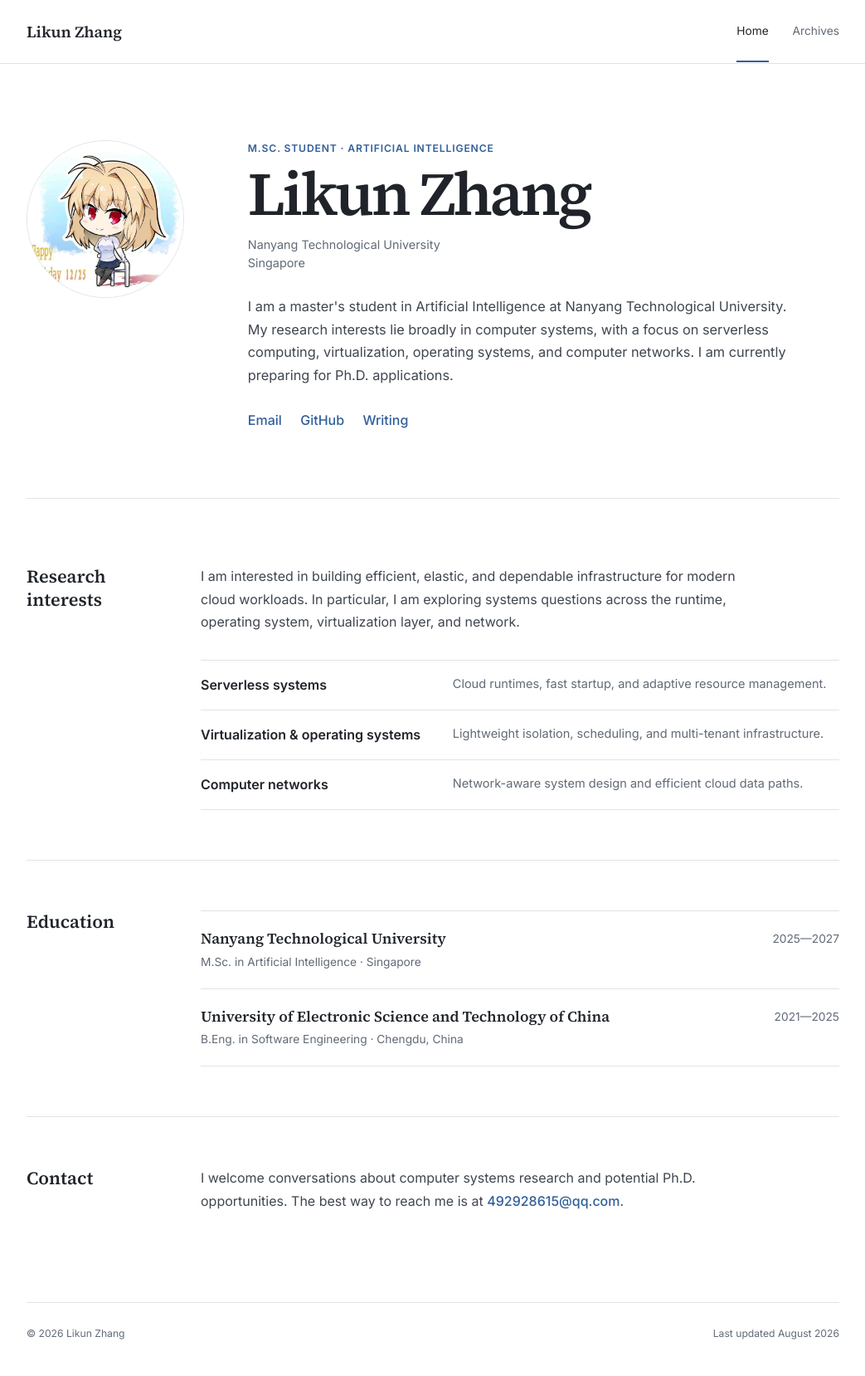
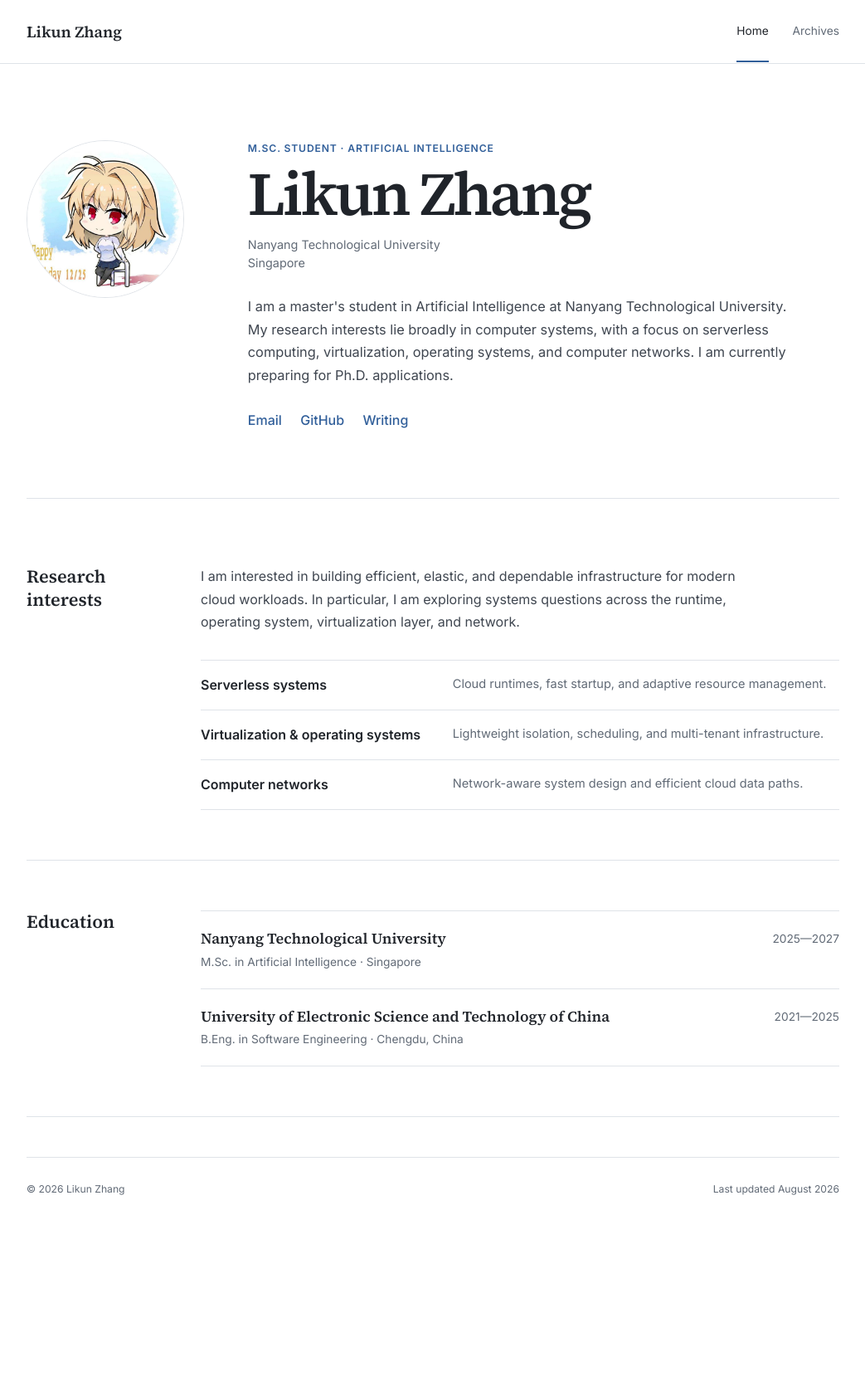
Before and after one commit to Liquidzk/Liquidzk.github.io, a Jekyll site: the page index.html, which Jekyll copies as it is, in a window 1280 px wide. Shown: the whole page at 83% size, without its empty margins (118-1161 px from the left). Built offline with Jekyll 4.4.1, drawn with Linux system fonts in a browser that asks for light colours; after the commit the page ends 1483 px from its top, so only the background shows below that.

Commit message:
Remove redundant contact section

```diff
--- a/index.html
+++ b/index.html
@@ -144,16 +144,6 @@
           </div>
         </section>
 
-        <section class="profile-section brief-section" aria-labelledby="contact-title">
-          <h2 id="contact-title">Contact</h2>
-          <div class="section-content">
-            <p>
-              I welcome conversations about computer systems research and potential Ph.D.
-              opportunities. The best way to reach me is at
-              <a class="inline-link" href="mailto:492928615@qq.com">492928615@qq.com</a>.
-            </p>
-          </div>
-        </section>
       </div>
     </main>
 
--- a/styles.css
+++ b/styles.css
@@ -164,7 +164,6 @@ img {
 }
 
 .profile-links a,
-.inline-link,
 .post-link {
   color: var(--accent);
   font-weight: 500;
@@ -176,8 +175,6 @@ img {
 
 .profile-links a:hover,
 .profile-links a:focus-visible,
-.inline-link:hover,
-.inline-link:focus-visible,
 .post-link:hover,
 .post-link:focus-visible {
   color: var(--accent-dark);
@@ -272,10 +269,6 @@ img {
 .education-item time {
   margin: 0.1rem 0 0;
   white-space: nowrap;
-}
-
-.brief-section {
-  border-bottom: 0;
 }
 
 .site-footer {
```
